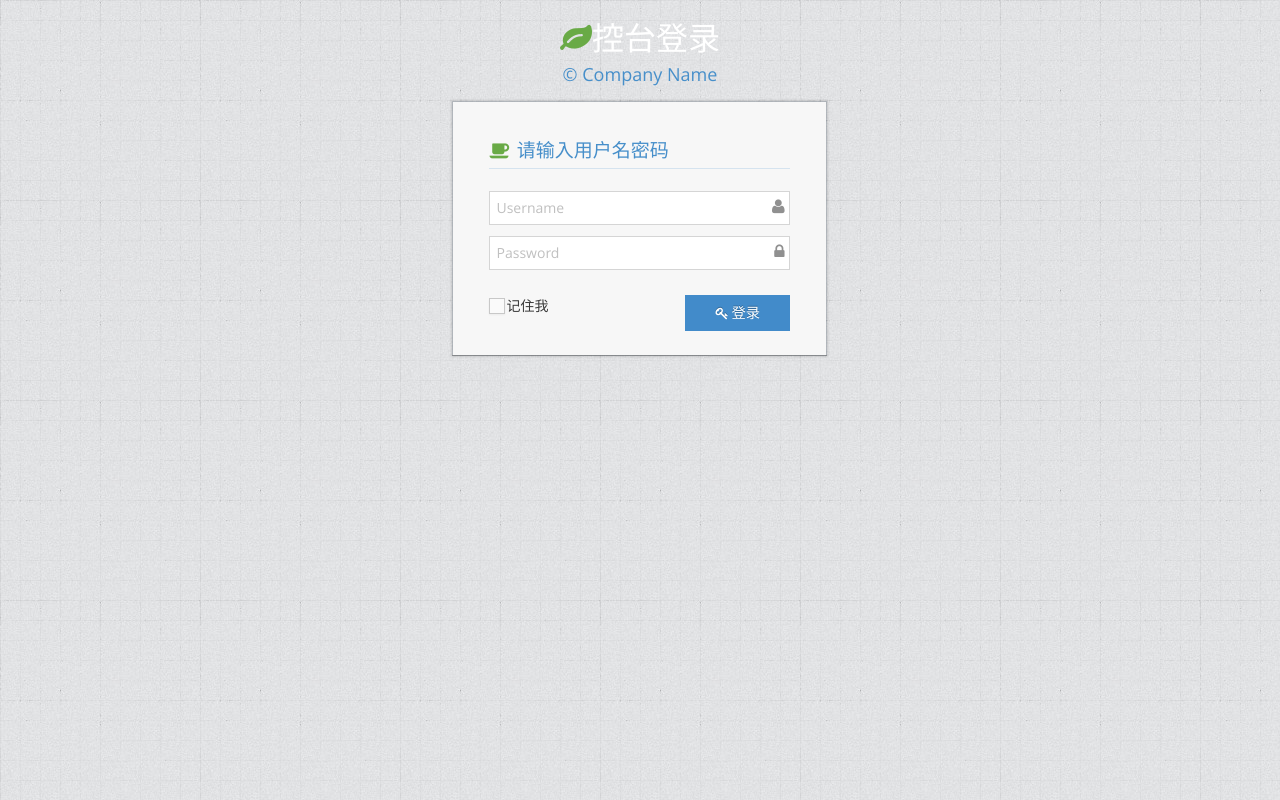
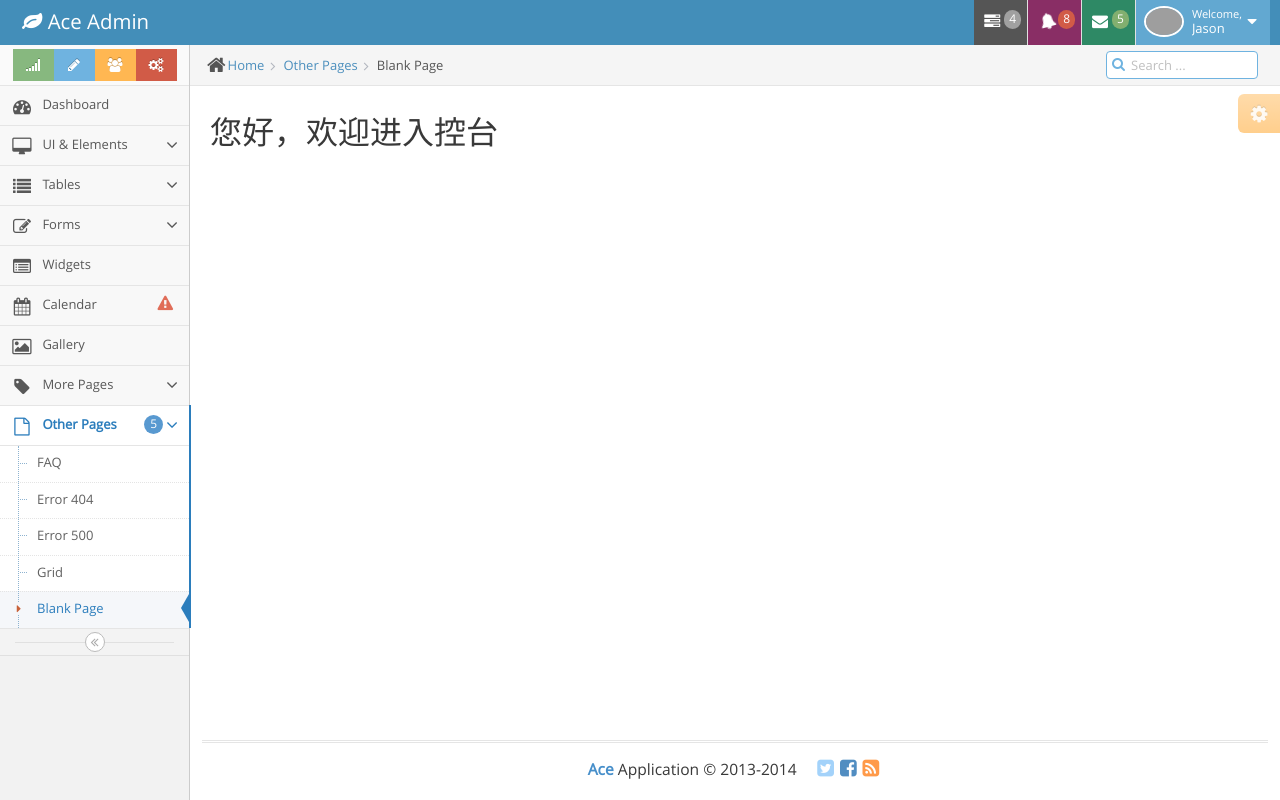
Before and after one commit to LiLiM0/LiLiM0, a Vue app in the folder admin/: page /admin/welcome in a window 1280 px wide. Before the commit this address led to /login. Built offline with nearby package versions, Linux system fonts and the light colour scheme; grey boxes are pictures that could not be loaded.

Commit message:
1.增加welcome子组件，增加/admin/welcome子路由 router-view和子路由配合使用 注意：子路由的path不要加/

```diff
--- a/admin/src/views/admin.vue
+++ b/admin/src/views/admin.vue
@@ -951,7 +951,7 @@
                         <div class="row">
                             <div class="col-xs-12">
                                 <!-- PAGE CONTENT BEGINS -->
-
+                                <router-view/>
                                 <!-- PAGE CONTENT ENDS -->
                             </div><!-- /.col -->
                         </div><!-- /.row -->
--- /dev/null
+++ b/admin/src/views/admin/welcome.vue
@@ -0,0 +1,15 @@
+<template>
+    <div>
+        <h1>您好，欢迎进入控台</h1>
+    </div>
+</template>
+
+<!--<script>-->
+<!--    export default {-->
+<!--        name: "welcome"-->
+<!--    }-->
+<!--</script>-->
+
+<!--<style scoped>-->
+
+<!--</style>-->
```
Also changed, not shown: admin/src/router.js (+7 -1 lines), 1 other file (tests, documents, lock files or other folders).
